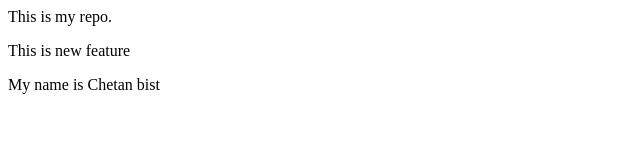
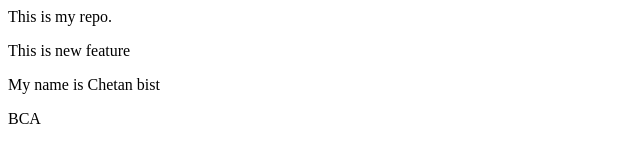
Before and after one commit to Chhota-Chetan/localrepo, a plain HTML site: page index.htm in a window 1280 px wide. Shown: the full height of the page, 0-640 px from the left. Drawn offline with Linux system fonts and the light colour scheme.

Commit message:
modifie index.html

```diff
--- a/index.htm
+++ b/index.htm
@@ -1,3 +1,4 @@
 <p>This is my repo.</p>
 <p>This is new feature</p>
 <p>My name is Chetan bist</p>
+<p>BCA</p>
```
